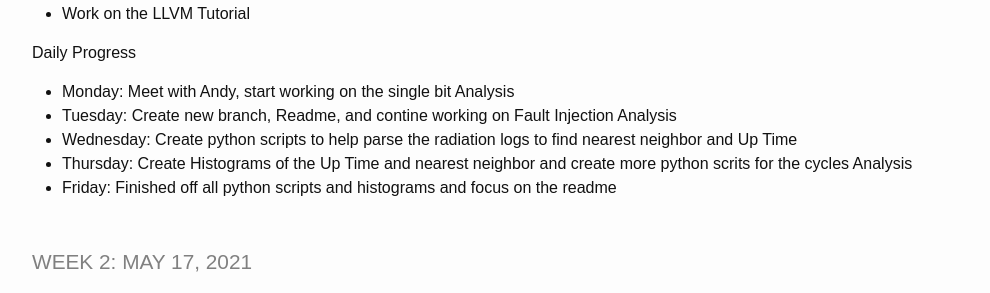
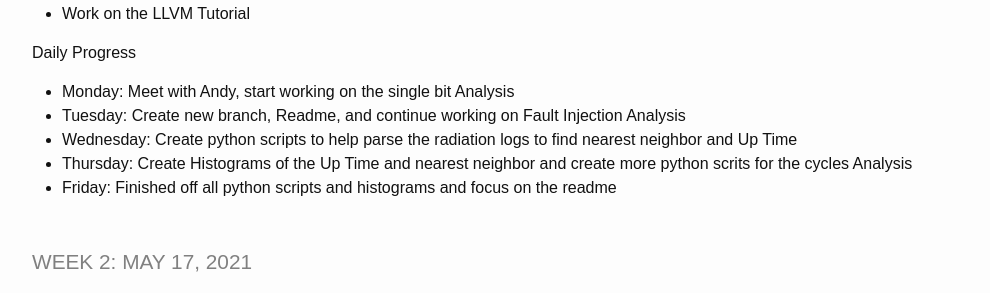
Before and after one commit to chriswils95/chriswils.github.io, a Jekyll site: the page built from _pages/log.md, in a window 1280 px wide and 1273 px high. Shown: the part 323-616 px from the top of the window, without its empty margins (53-1043 px from the left). Built offline with Jekyll 4.4.1, drawn with Linux system fonts in a browser that asks for light colours.

```diff
--- a/_pages/log.md
+++ b/_pages/log.md
@@ -13,7 +13,7 @@ Goals For the Week
 Daily Progress
 
 - **Monday**: Meet with Andy, start working on the single bit Analysis
-- **Tuesday**: Create new branch, Readme, and contine working on Fault Injection Analysis
+- **Tuesday**: Create new branch, Readme, and continue working on Fault Injection Analysis
 - **Wednesday**: Create python scripts to help parse the radiation logs to find nearest neighbor and Up Time
 - **Thursday**: Create Histograms of the Up Time and nearest neighbor and create more python scrits for the cycles Analysis
 - **Friday**: Finished off all python scripts and histograms and focus on the readme
```
